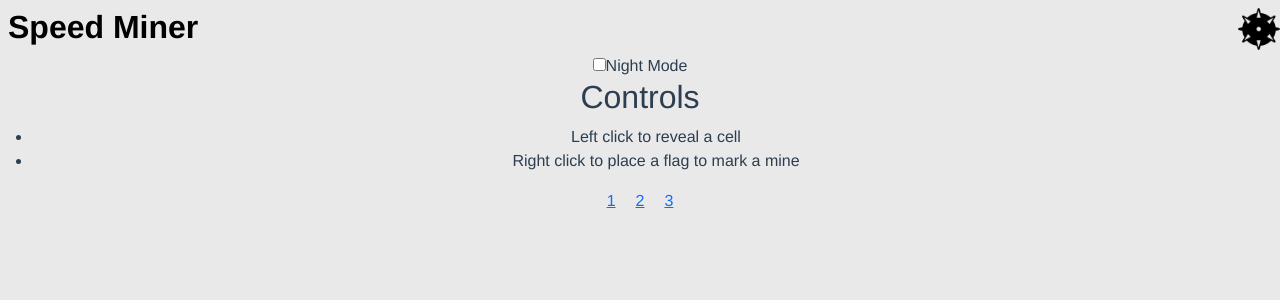
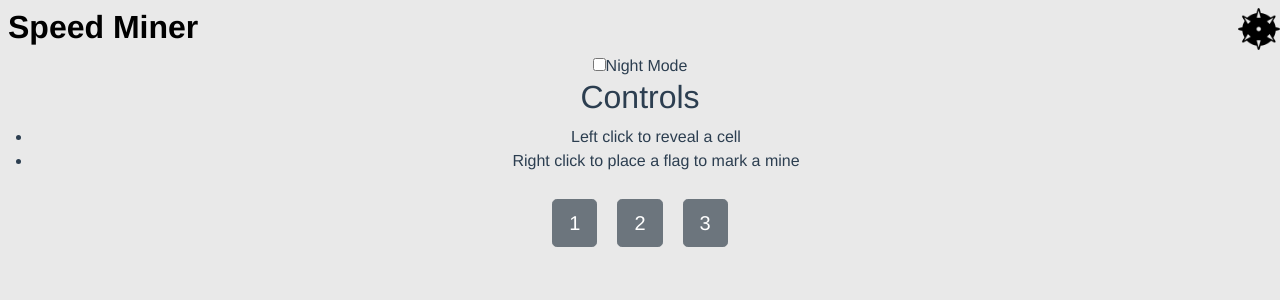
Before and after one commit to josephrockqz/speed_miner, a Vue app: page / in a window 1280 px wide. Shown: the top 300 px of the page. Built offline with nearby package versions, Linux system fonts and the light colour scheme.

Commit message:
turned level menu into buttons

```diff
--- a/src/components/LevelMenu.vue
+++ b/src/components/LevelMenu.vue
@@ -2,10 +2,12 @@
 
   <div id="nav" style="margin-top:15px;">
 
-    <router-link v-for="level in levels"
-                 :key="level"
-                 :to="'/level' + level"
-                 style="margin: 10px;">{{ level }}</router-link>
+    <b-button v-for="level in levels"
+              :key="level"
+              @click="$router.push('/level' + level)"
+              style="margin: 10px;"
+              size="lg"
+              variant="secondary">{{ level }}</b-button>
 
   </div>
 
```
Also changed, not shown: ttd.txt.
